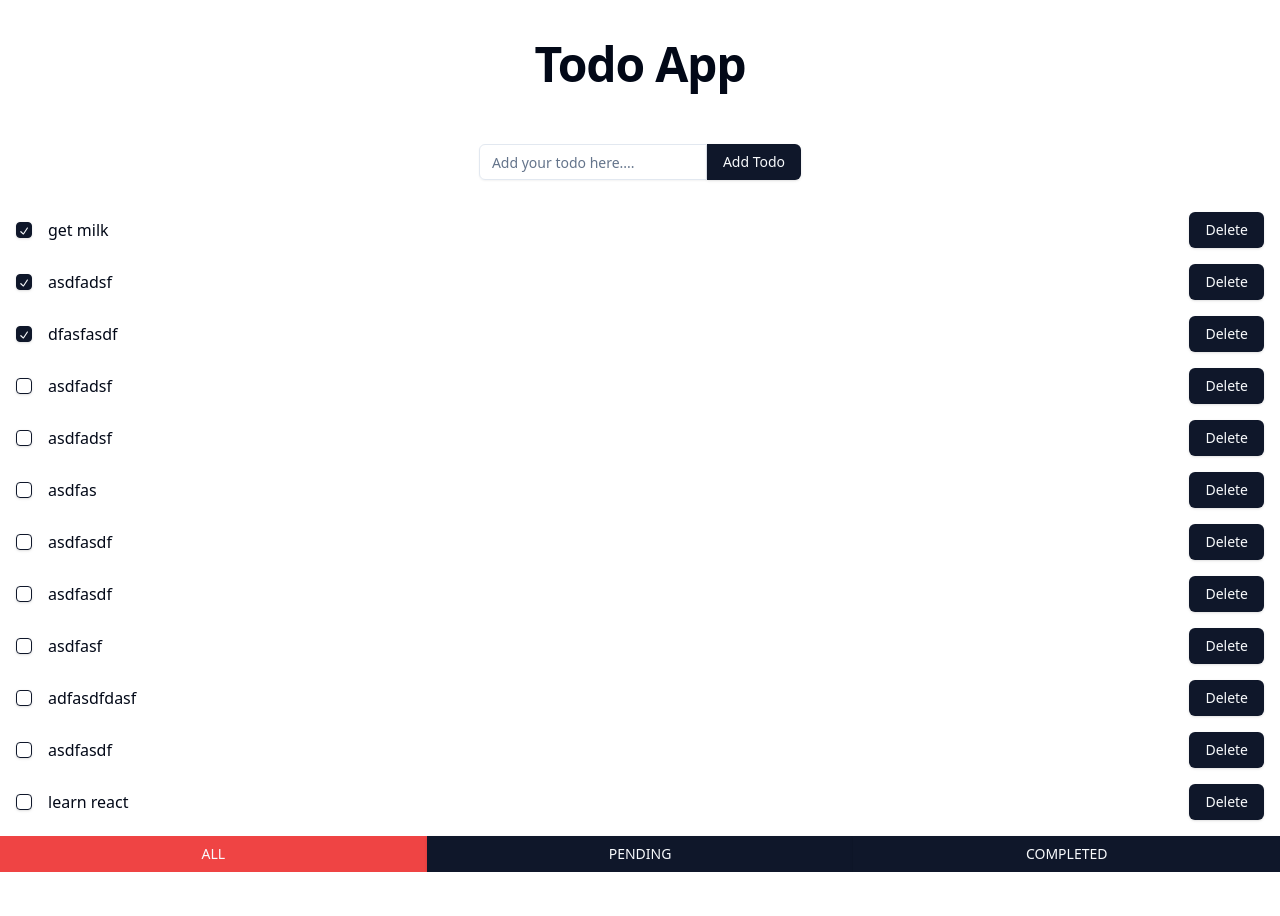
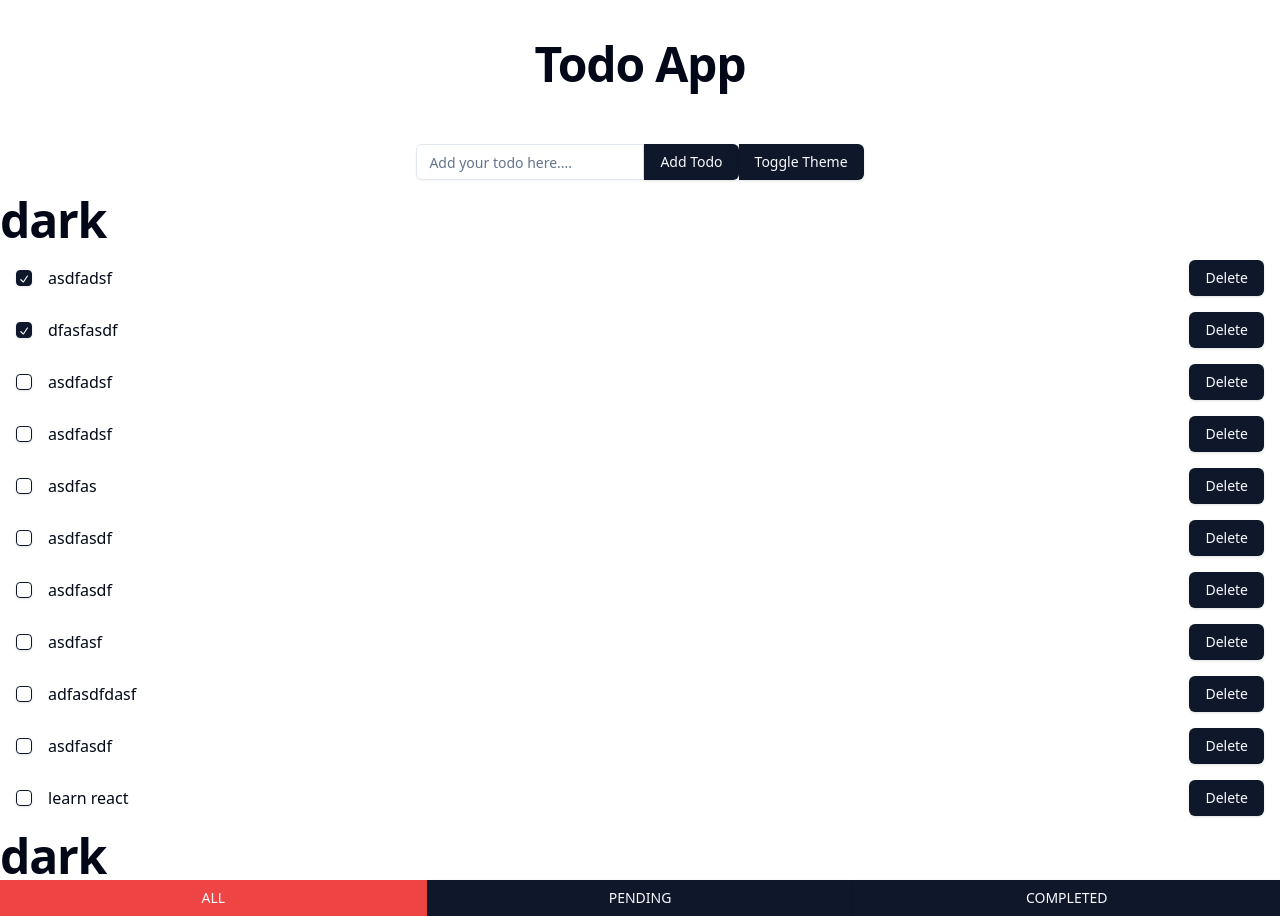
Before and after one commit to special-char/tsc-fs-11, a React app: page / in a window 1280 px wide. Before the commit the page ends 872 px from the top, so only its background shows below. Built offline with nearby package versions, Linux system fonts and the light colour scheme; data requests are answered from the project's data file.

Commit message:
commit code

```diff
--- a/db.json
+++ b/db.json
@@ -1,10 +1,5 @@
 {
   "todoList": [
-    {
-      "id": "6779",
-      "text": "get milk",
-      "isDone": true
-    },
     {
       "id": "c3af",
       "text": "asdfadsf",
--- /dev/null
+++ b/src/context/todoContext.jsx
@@ -0,0 +1,17 @@
+import React, { createContext, useCallback, useMemo, useState } from 'react';
+
+const TodoContext = createContext();
+
+export function TodoProvider({ children }) {
+  const [theme, setTheme] = useState('dark');
+
+  const toggleTheme = useCallback(() => {
+    setTheme(val => (val === 'dark' ? 'light' : 'dark'));
+  }, []);
+
+  const value = useMemo(() => ({ theme, toggleTheme }), [theme, toggleTheme]);
+
+  return <TodoContext.Provider value={value}>{children}</TodoContext.Provider>;
+}
+
+export default TodoContext;
--- /dev/null
+++ b/src/hooks/useTodo.jsx
@@ -0,0 +1,51 @@
+import { useCallback, useState } from 'react';
+
+const useTodo = () => {
+  const [todoList, setTodoList] = useState([]);
+  const [filterType, setFilterType] = useState('all');
+
+  const loadTodo = useCallback(async (ft = 'all') => {
+    try {
+      let url = 'http://localhost:3000/todoList';
+      if (ft !== 'all') {
+        url += `?isDone=${ft === 'completed' ? 1 : 0}`;
+      }
+      const res = await fetch(url);
+      const json = await res.json();
+      setTodoList(json);
+      setFilterType(ft);
+    } catch (error) {
+      console.log(error);
+    }
+  }, []);
+
+  const onAddTodo = useCallback(
+    todoItem => setTodoList(val => [...val, todoItem]),
+    [],
+  );
+
+  const onUpdateTodo = useCallback(todoItem => {
+    setTodoList(val => {
+      const index = val.findIndex(x => x.id === todoItem.id);
+      return [...val.slice(0, index), todoItem, ...val.slice(index + 1)];
+    });
+  }, []);
+
+  const onDeleteTodo = useCallback(todoItem => {
+    setTodoList(val => {
+      const index = val.findIndex(x => x.id === todoItem.id);
+      return [...val.slice(0, index), ...val.slice(index + 1)];
+    });
+  }, []);
+
+  return {
+    todoList,
+    filterType,
+    loadTodo,
+    onAddTodo,
+    onUpdateTodo,
+    onDeleteTodo,
+  };
+};
+
+export default useTodo;
--- a/src/index.jsx
+++ b/src/index.jsx
@@ -10,6 +10,7 @@ import DashboardLayout from './layout/dashboardLayout';
 import Products from './pages/products';
 import ProductDetails from './pages/productDetails';
 import TickTack from './pages/tickTack';
+import { TodoProvider } from './context/todoContext';
 
 // Clear the existing HTML content
 document.body.innerHTML = '<div id="app"></div>';
@@ -21,7 +22,11 @@ const router = createBrowserRouter([
     children: [
       {
         index: true,
-        element: <Home />,
+        element: (
+          <TodoProvider>
+            <Home />
+          </TodoProvider>
+        ),
       },
       {
         path: 'ticktock',
--- a/src/pages/home/index.jsx
+++ b/src/pages/home/index.jsx
@@ -1,45 +1,18 @@
-import React, { useCallback, useEffect, useState } from 'react';
+import React, { useEffect } from 'react';
 import TodoForm from './todoForm';
 import TodoList from './todoList';
 import TodoFilter from './todoFilter';
+import useTodo from '../../hooks/useTodo';
 
 function Todo() {
-  const [todoList, setTodoList] = useState([]);
-  const [filterType, setFilterType] = useState('all');
-
-  const loadTodo = useCallback(async (ft = 'all') => {
-    try {
-      let url = 'http://localhost:3000/todoList';
-      if (ft !== 'all') {
-        url += `?isDone=${ft === 'completed' ? 1 : 0}`;
-      }
-      const res = await fetch(url);
-      const json = await res.json();
-      setTodoList(json);
-      setFilterType(ft);
-    } catch (error) {
-      console.log(error);
-    }
-  }, []);
-
-  const onAddTodo = useCallback(
-    todoItem => setTodoList(val => [...val, todoItem]),
-    [],
-  );
-
-  const onUpdateTodo = useCallback(todoItem => {
-    setTodoList(val => {
-      const index = val.findIndex(x => x.id === todoItem.id);
-      return [...val.slice(0, index), todoItem, ...val.slice(index + 1)];
-    });
-  }, []);
-
-  const onDeleteTodo = useCallback(todoItem => {
-    setTodoList(val => {
-      const index = val.findIndex(x => x.id === todoItem.id);
-      return [...val.slice(0, index), ...val.slice(index + 1)];
-    });
-  }, []);
+  const {
+    todoList,
+    filterType,
+    loadTodo,
+    onAddTodo,
+    onUpdateTodo,
+    onDeleteTodo,
+  } = useTodo();
 
   useEffect(() => {
     loadTodo();
--- a/src/pages/home/todoFilter.jsx
+++ b/src/pages/home/todoFilter.jsx
@@ -1,6 +1,7 @@
 import React, { memo, useCallback } from 'react';
 import PropTypes from 'prop-types';
 import { Button } from '@/components/ui/button';
+import TodoContext from '../../context/todoContext';
 
 function TodoFilter({ loadTodo, filterType }) {
   const onFilter = useCallback(e => {
@@ -8,6 +9,15 @@ function TodoFilter({ loadTodo, filterType }) {
   }, []);
 
   return (
+    <>
+      <div>
+        <TodoContext.Consumer>
+          {data => {
+            console.log('TodoFilter render theme');
+            return <h1>{data.theme}</h1>;
+          }}
+        </TodoContext.Consumer>
+      </div>
       <div className="flex">
         <Button
           className="flex-1 rounded-none"
@@ -34,6 +44,7 @@ function TodoFilter({ loadTodo, filterType }) {
           COMPLETED
         </Button>
       </div>
+    </>
   );
 }
 
--- a/src/pages/home/todoForm.jsx
+++ b/src/pages/home/todoForm.jsx
@@ -3,6 +3,7 @@ import PropTypes from 'prop-types';
 import { Input } from '@/components/ui/input';
 import { Label } from '@/components/ui/label';
 import { Button } from '@/components/ui/button';
+import TodoContext from '../../context/todoContext';
 
 function TodoForm({ onAddTodo }) {
   console.log('TodoForm render');
@@ -45,6 +46,20 @@ function TodoForm({ onAddTodo }) {
       <Button type="submit" className="rounded-l-none">
         Add Todo
       </Button>
+      <TodoContext.Consumer>
+        {({ toggleTheme }) => {
+          console.log('TodoForm render toggleTheme');
+          return (
+            <Button
+              type="button"
+              className="rounded-l-none"
+              onClick={toggleTheme}
+            >
+              Toggle Theme
+            </Button>
+          );
+        }}
+      </TodoContext.Consumer>
     </form>
   );
 }
--- a/src/pages/home/todoList.jsx
+++ b/src/pages/home/todoList.jsx
@@ -1,11 +1,18 @@
 import React, { memo } from 'react';
 import PropTypes from 'prop-types';
 import TodoItem from './todoItem';
+import TodoContext from '../../context/todoContext';
 
 function TodoList({ data, onUpdateTodo, onDeleteTodo }) {
   console.log('TodoList render');
   return (
     <div className="flex-1">
+      <TodoContext.Consumer>
+        {data => {
+          console.log('TodoFilter render theme');
+          return <h1>{data.theme}</h1>;
+        }}
+      </TodoContext.Consumer>
       {data.map(item => (
         <TodoItem
           key={item.id}
--- a/src/pages/tickTack/index.jsx
+++ b/src/pages/tickTack/index.jsx
@@ -1,5 +1,6 @@
+import React, { PureComponent } from 'react';
 import { Button } from '@/components/ui/button';
-import React, { PureComponent } from 'react';
+import TodoContext from '../../context/todoContext';
 
 export default class TickTack extends PureComponent {
   state = {
@@ -16,6 +17,9 @@ export default class TickTack extends PureComponent {
     const { isStarted, data } = this.state;
     return (
       <div>
+        <TodoContext.Consumer>
+          {data => <h1>{data?.theme}</h1>}
+        </TodoContext.Consumer>
         {isStarted ? (
           <div>
             <h1>Tick Tack Toe started</h1>
```
Lines whose indentation alone changed are shown as unchanged.
